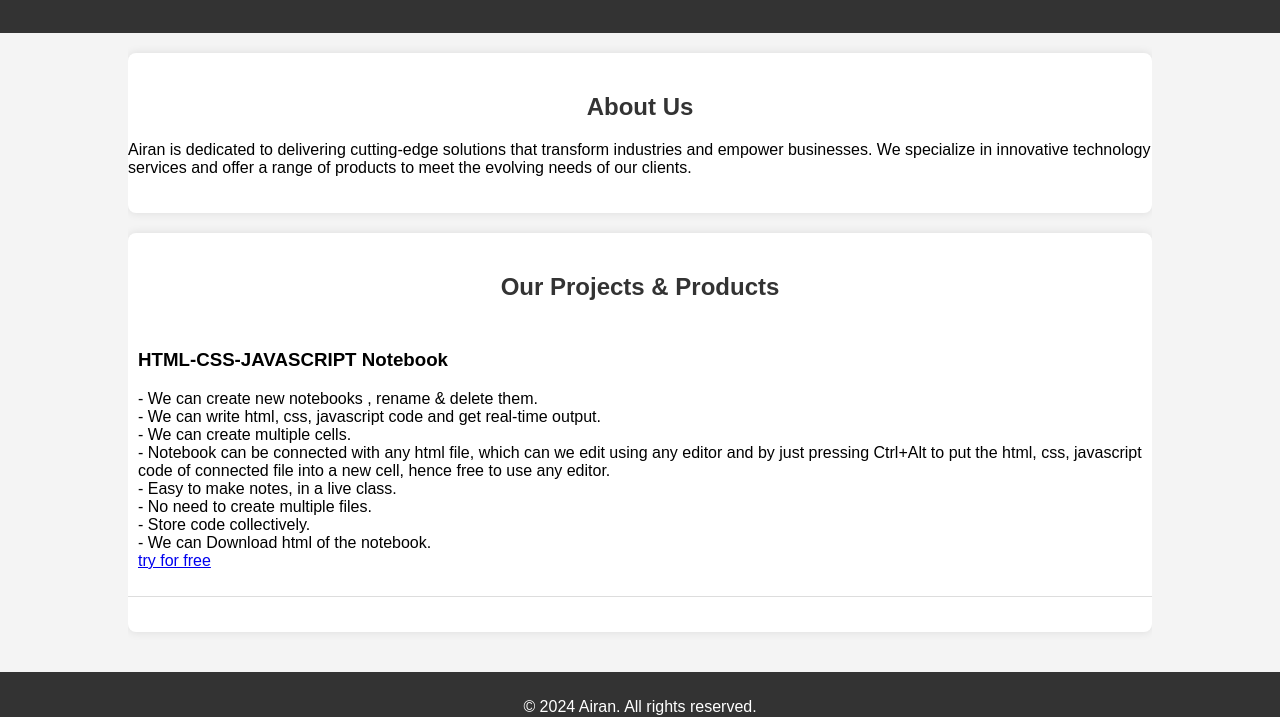
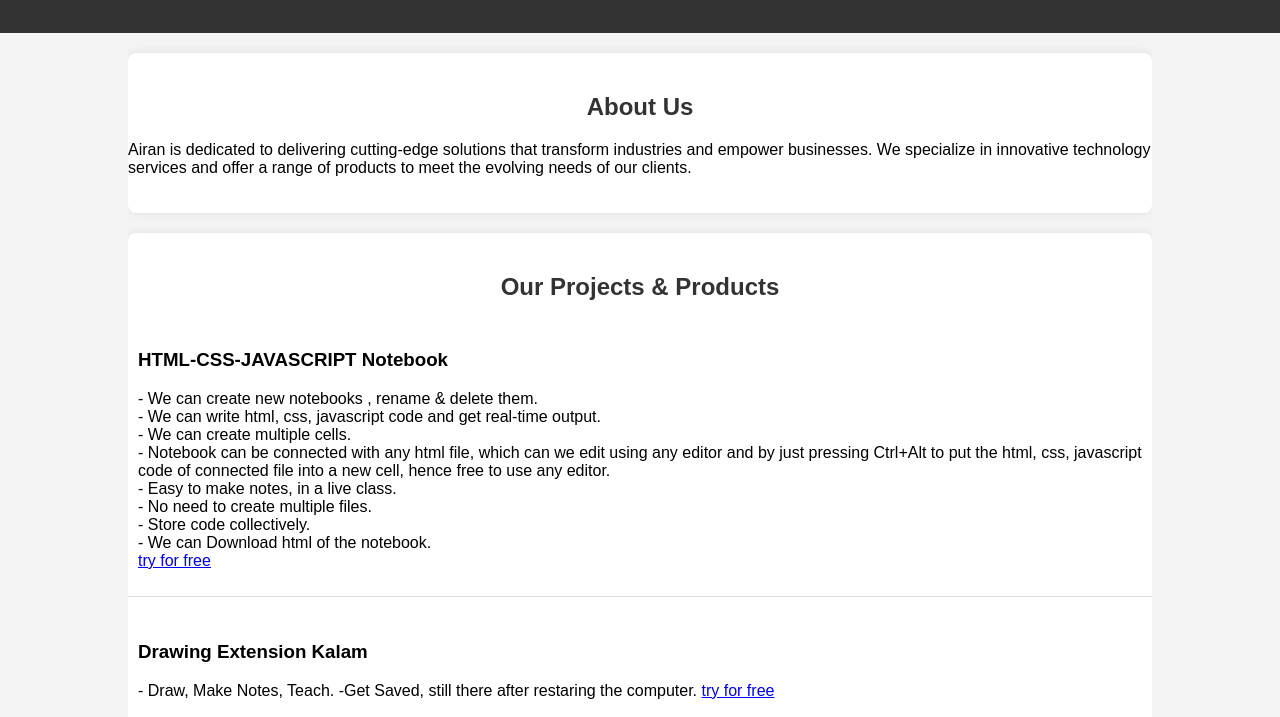
Before and after one commit to AiranHindustan/Airan, a plain HTML site: page index.html in a window 1280 px wide. Shown: the part 94-811 px from the top of the page. Drawn offline with Linux system fonts and the light colour scheme.

Commit message:
Update index.html

```diff
--- a/index.html
+++ b/index.html
@@ -97,8 +97,18 @@
                 </p>
             </div>
 
+            <div class="project">
+                <h3>Drawing Extension Kalam</h3>
+                <p>
+                    - Draw, Make Notes, Teach.
+                    -Get Saved, still there after restaring the computer.
+                    <a href="https://github.com/AiranHindustan/Drawing-extension-kalam-/archive/refs/heads/main.zip">try for free</a>
+
+                </p>
+
+            </div>
             <!-- <div class="project">
-                <h3>Project Two</h3>
+                <h3>Project three</h3>
                 <p>Description of Project Two. Highlight key features and achievements.</p>
             </div> -->
 
```
